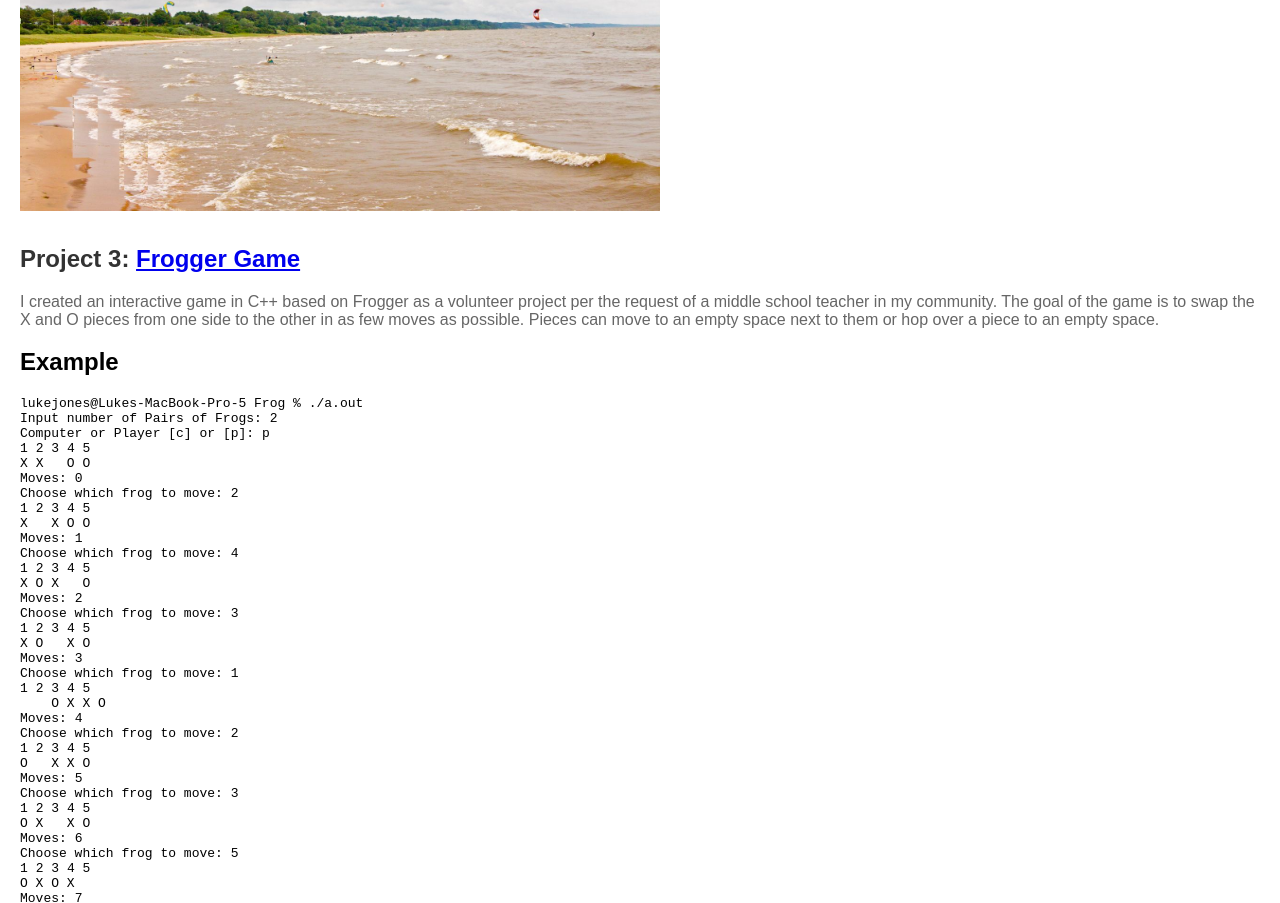
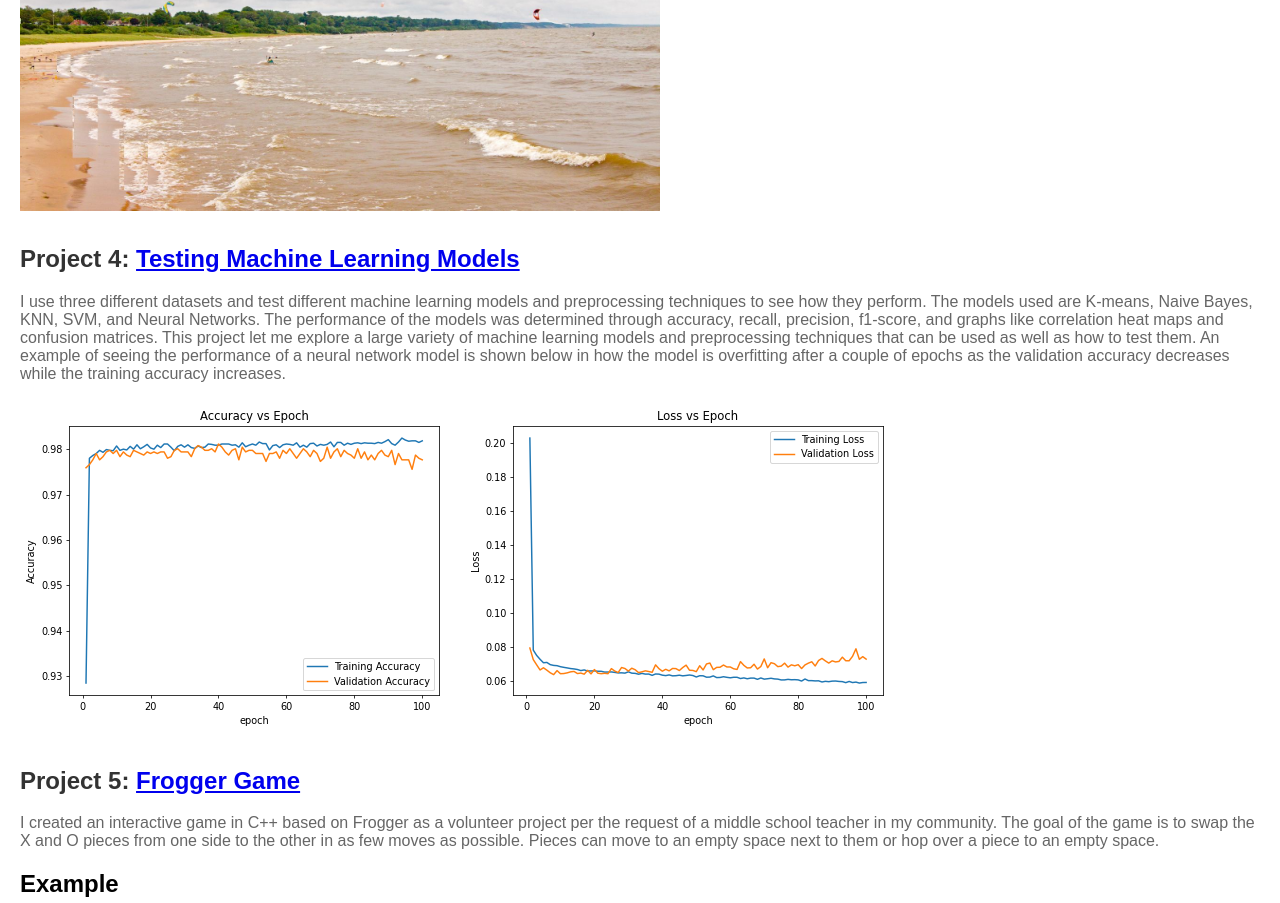
Before and after one commit to lpjones/lpjones.github.io, a plain HTML site: page index.html in a window 1280 px wide. Shown: the part 2783-3686 px from the top of the page. Drawn offline with Linux system fonts and the light colour scheme.

Commit message:
Added Machine Learning Models Project

```diff
--- a/index.html
+++ b/index.html
@@ -112,7 +112,25 @@
         </div>
 
         <div class="project">
-            <h2>Project 3: <a href="https://github.com/lpjones/Frog">Frogger Game</a></h2>
+            <h2>Project 4: <a href="https://github.com/lpjones/Machine-Learning-Models">Testing Machine Learning Models</a></h2>
+            <p>I use three different datasets and test different machine learning models
+                and preprocessing techniques to see how they perform. The models used are
+                K-means, Naive Bayes, KNN, SVM, and Neural Networks. The performance of the
+                models was determined through accuracy, recall, precision, f1-score, and
+                graphs like correlation heat maps and confusion matrices. This project let
+                me explore a large variety of machine learning models and preprocessing
+                techniques that can be used as well as how to test them. An example of
+                seeing the performance of a neural network model is shown below in how
+                the model is overfitting after a couple of epochs as the validation
+                accuracy decreases while the training accuracy increases.
+            </p>
+            <section>
+                <img src="images/Epoch_vs_accuracy.png" alt="Epoch vs Accuracy">
+            </section>
+        </div>
+
+        <div class="project">
+            <h2>Project 5: <a href="https://github.com/lpjones/Frog">Frogger Game</a></h2>
             <p>I created an interactive game in C++ based on Frogger as a volunteer project per  the request  of a middle school teacher in my community.
                 The goal of the game is to swap the X and O pieces from one side to the other in as
                 few moves as possible. Pieces can move to an empty space next to them or hop over
```
Also changed, not shown: images/Epoch_vs_accuracy.png (added).
